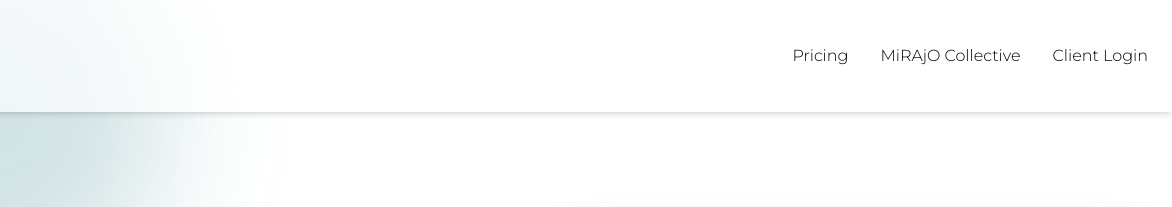
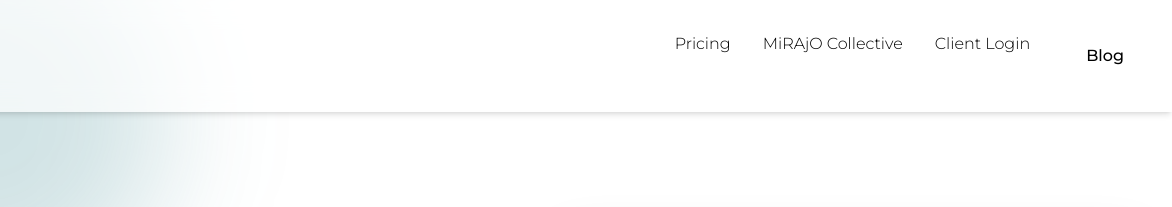
Before and after one commit to Funbi-prog/MirajoAI, a website: page index.html in a window 1280 px wide. Shown: the top 207 px of the page, 108-1280 px from the left. Drawn offline with nearby package versions, Linux system fonts and the light colour scheme; a script that the page names is missing.

Commit message:
Update index and pricing pages

```diff
--- a/index.html
+++ b/index.html
@@ -125,8 +125,10 @@
                 <a href="/pricing" class="hover:text-[#1a767f] transition-colors duration-200">Pricing</a>
                 <a href="https://home.mirajoco.org/" class="hover:text-[#1a767f] transition-colors duration-200">MiRAjO
                     Collective</a>
-                <a href="https://app.mirajo.ai/" target="_blank"
-                    class="hover:text-[#1a767f] transition-colors duration-200">Client Login</a>
+                <a href="https://app.mirajo.ai/" class="hover:text-[#1a767f] transition-colors duration-200">Client
+                    Login</a>
+                <a href="/blog/index.html" class="block px-6 py-3 font-medium hover:bg-gray-50">Blog</a>
+
             </nav>
 
             <!-- Mobile Toggle -->
@@ -146,6 +148,8 @@
                 <a href="https://login.mirajoagency.org/" target="_blank"
                     class="block hover:text-[#1a767f] transition">Client Login</a>
                 <a href="https://home.mirajoco.org/" class="block hover:text-[#1a767f] transition">MiRAjO Collective</a>
+                <a href="/blog/index.html" class="block px-6 py-3 font-medium hover:bg-gray-50">Blog</a>
+
             </div>
 
     </header>
```
Also changed, not shown: pricing/index.html (+5 -0 lines).
